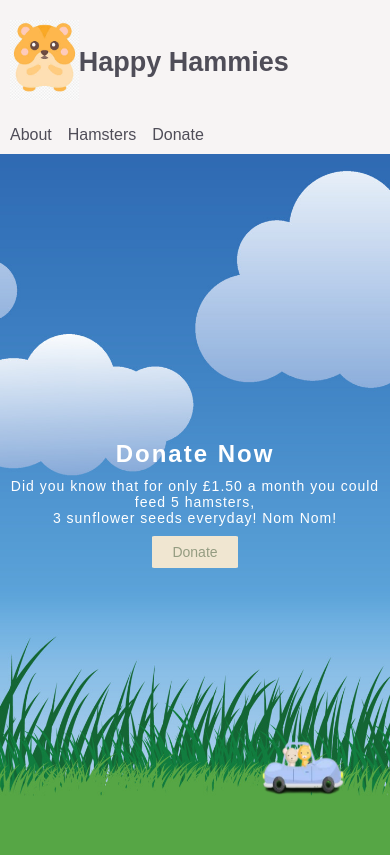
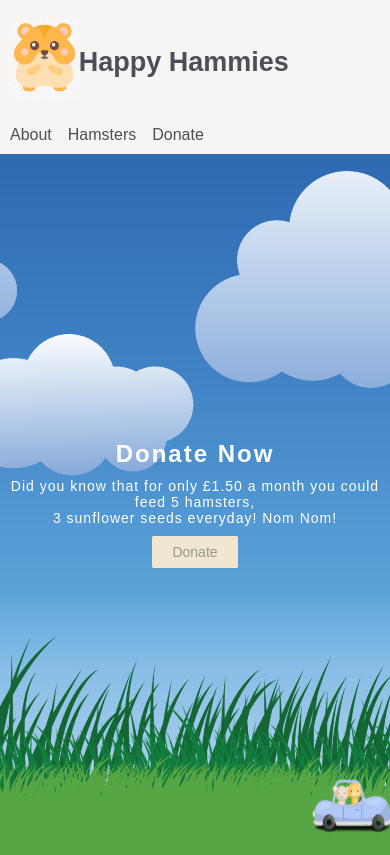
Before and after one commit to tinytecher/Happy-Hammies, a React (Create React App) app: page / in a window 390 px wide. Built offline with nearby package versions, Linux system fonts and the light colour scheme.

Commit message:
adjusted position of car in hero so it stayed at bottom of all screen sizes

```diff
--- a/src/components/Hero/Hero.module.css
+++ b/src/components/Hero/Hero.module.css
@@ -1,20 +1,20 @@
-
+/* Main styles for larger screens */
 .mainContainer {
     background: url("./grass.jpg");
     background-position: right bottom;
-    background-size: cover; /* Cover the entire container */
+    background-size: cover;
     display: flex;
     flex-direction: column;
     z-index: 2000;
     margin: 0;
     width: 100vw;
-    height: 100vh; /* Cover the entire viewport height */
+    height: 100vh;
     justify-content: center;
     align-items: center;
     text-align: center;
-    overflow: hidden; /* Prevent scrolling */
+    overflow: hidden;
+    position: relative; /* Add relative positioning for proper stacking */
 }
-
 
 .title {
     color: white;
@@ -38,8 +38,6 @@
     padding: 10px 28px;
     transition: all 1s;
     z-index: 50;
-	/* NOT WORKING = need container to be relative if
-	the element was absolute */
     overflow: hidden;
     border-radius: 3%;
     border: none;
@@ -49,10 +47,11 @@
     width: 140px;
     height: 140px;
     z-index: 100;
-	position: fixed;
-	top: 85%;
+    position: absolute;
+    bottom: 0; /* Fixed position at the bottom */
+    left: 50%; /* Center the car horizontally */
+    transform: translateX(-50%); /* Adjust horizontal centering */
     transition: all 1s linear;
-	/* animate on load */
     animation: 10s linear 0s 1 slideInLeft;
     animation-iteration-count: infinite;
 }
@@ -67,7 +66,6 @@
     }
 }
 
-
 /* Media Query for screens up to 767px */
 @media (max-width: 767px) {
     .title {
@@ -75,7 +73,7 @@
     }
     .info {
         font-size: 14px;
-        margin-bottom: 10px; /* Reduce margin for smaller screens */
+        margin-bottom: 10px;
     }
     .buttonOne {
         font-size: 14px;
@@ -84,11 +82,19 @@
     .hamcar {
         width: 100px;
         height: 100px;
-        top: 85%;
+        bottom: 0; /* Fixed position at the bottom */
     }
     .mainContainer {
         height: 83vh;
         background-size: cover;
-
     }
 }
+
+
+/*
+ISSUE:
+ Car animation is moving up and down with screen size changes.
+
+ SOLUTION:
+ Use of percentage-based top values and changes in viewport height. To ensure that the car animation stays fixed at the bottom set an absolute position based on the bottom of the container.
+*/
```
Also changed, not shown: 1 other file (tests, documents, lock files or other folders). Lines whose indentation alone changed are shown as unchanged.
